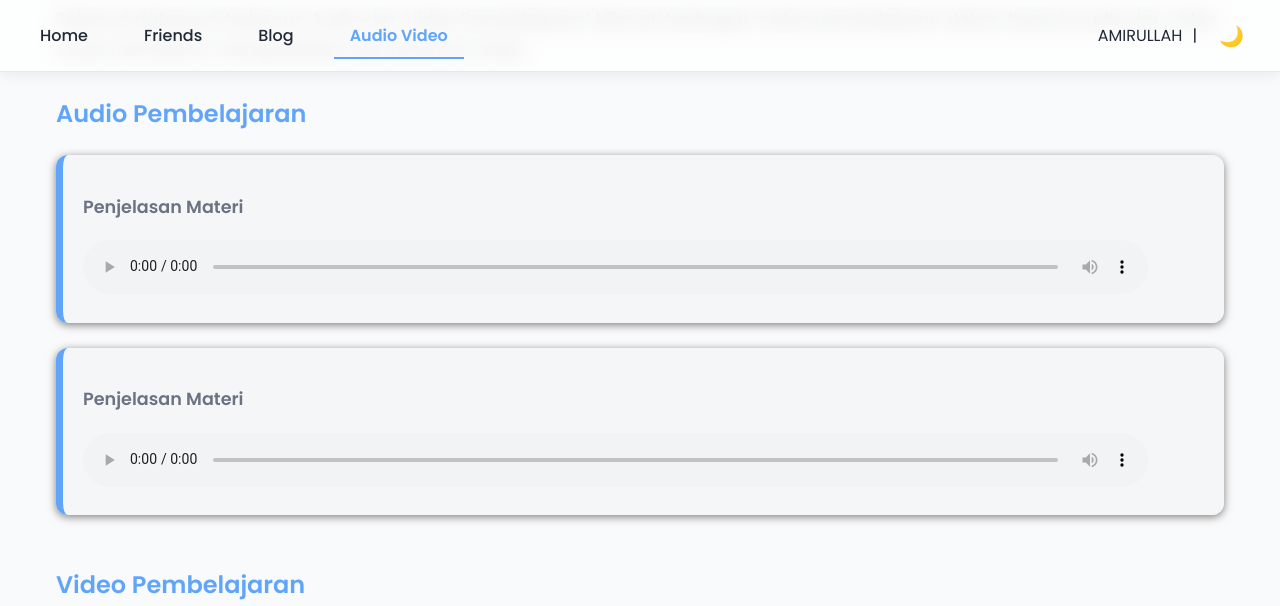
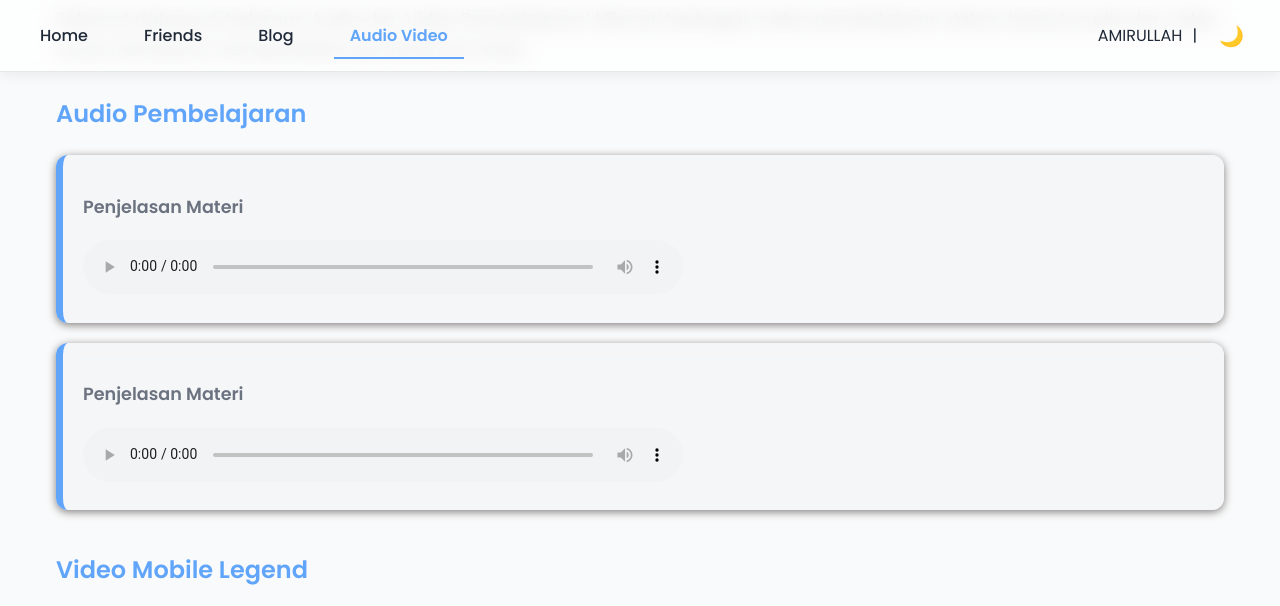
Before and after one commit to amirullah310/amirullah310.github.io, a Jekyll site: the page built from audioVideo.html, in a window 1280 px wide and 1400 px high, scrolled down 213 px. Shown: the top 606 px of the window. Built offline with Jekyll 4.4.1, drawn with Linux system fonts in a browser that asks for light colours; comment, search, counter and statistics services are not loaded; some of the changed text lies outside the part shown; grey boxes are pictures that could not be loaded.

Commit message:
update halaman audio video dan add loading

```diff
--- a/_layouts/default.html
+++ b/_layouts/default.html
@@ -1,39 +1,97 @@
 <!DOCTYPE html>
 <html lang="en">
 <head>
-    <meta charset="UTF-8">
-    <meta name="viewport" content="width=device-width, initial-scale=1.0">
+    <meta charset="UTF-8" />
+    <meta name="viewport" content="width=device-width, initial-scale=1" />
     <title>{{ page.title }}</title>
-    <link rel="stylesheet" href="https://cdnjs.cloudflare.com/ajax/libs/font-awesome/6.5.1/css/all.min.css">
-
-      <!-- AOS Library CSS -->
-    <!-- <link href="https://cdn.jsdelivr.net/npm/aos@2.3.4/dist/aos.css" rel="stylesheet"> -->
+    <link rel="stylesheet" href="https://cdnjs.cloudflare.com/ajax/libs/font-awesome/6.5.1/css/all.min.css" />
 
     <!-- CSS -->
-    <link rel="stylesheet" href="{{ site.baseurl }}/assets/css/styles.css">
+    <link rel="stylesheet" href="{{ site.baseurl }}/assets/css/styles.css" />
 
     <!-- Favicon -->
-    <link rel="icon" href="{{ site.baseurl }}/assets/images/favicon.ico">
+    <link rel="icon" href="{{ site.baseurl }}/assets/images/favicon.ico" />
 
     <!-- Javascript -->
     <script src="{{ site.baseurl }}/assets/js/scripts.js"></script>
 
     <script src="https://cdn.jsdelivr.net/npm/sweetalert2@11"></script>
 
+    <!-- plugins -->
+    {% feed_meta %}
+    {% seo %}
 
+    <style>
+      /* Loader Styles */
+      .loader {
+        position: fixed;
+        top: 0; bottom: 0; left: 0; right: 0;
+        background: white;
+        z-index: 9999;
+        display: flex;
+        justify-content: center;
+        align-items: center;
+        opacity: 1;
+        transition: opacity 0.5s ease;
+      }
 
+      .jimu-primary-loading:before,
+      .jimu-primary-loading:after {
+        position: absolute;
+        top: 0;
+        content: '';
+      }
 
+      .jimu-primary-loading:before {
+        left: -19.992px;
+      }
 
-    <!-- plugins -->
-     {% feed_meta %}
-     {% seo %}
+      .jimu-primary-loading:after {
+        left: 19.992px;
+        animation-delay: 0.32s !important;
+      }
 
+      .jimu-primary-loading:before,
+      .jimu-primary-loading:after,
+      .jimu-primary-loading {
+        background: #076fe5;
+        animation: loading-keys-app-loading 0.8s infinite ease-in-out;
+        width: 13.6px;
+        height: 32px;
+      }
+
+      .jimu-primary-loading {
+        text-indent: -9999em;
+        margin: auto;
+        position: absolute;
+        right: calc(50% - 6.8px);
+        top: calc(50% - 16px);
+        animation-delay: 0.16s !important;
+      }
+
+      @keyframes loading-keys-app-loading {
+        0%, 80%, 100% {
+          opacity: .75;
+          box-shadow: 0 0 #076fe5;
+          height: 32px;
+        }
+        40% {
+          opacity: 1;
+          box-shadow: 0 -8px #076fe5;
+          height: 40px;
+        }
+      }
+    </style>
 </head>
 
 <body>
-  {% include navigation.html %}
+  <!-- Loader -->
+<div class="loader">
+  <div class="justify-content-center jimu-primary-loading"></div>
+</div>
 
 
+  {% include navigation.html %}
 
   <div class="background-bubbles">
     <div class="bubble"></div>
@@ -50,43 +108,41 @@
 
   <div class="main-container">
     {{ content }}
+  </div>
 
-  </div>
   <!-- Tombol Scroll to Top -->
-<button id="scrollToTopBtn" class="scroll-to-top-btn" title="Kembali ke atas">
-  <i class="fa fa-arrow-up"></i>
-</button>
-
+  <button id="scrollToTopBtn" class="scroll-to-top-btn" title="Kembali ke atas">
+    <i class="fa fa-arrow-up"></i>
+  </button>
 
   {% include footer.html %}
 
+  <script>
+    // Scroll to top button
+    const scrollToTopBtn = document.getElementById("scrollToTopBtn");
+    window.onscroll = function () {
+      if (document.body.scrollTop > 20 || document.documentElement.scrollTop > 20) {
+        scrollToTopBtn.style.display = "block";
+      } else {
+        scrollToTopBtn.style.display = "none";
+      }
+    };
+    scrollToTopBtn.addEventListener("click", function () {
+      window.scrollTo({ top: 0, behavior: "smooth" });
+    });
 
-
-
+    // Loader fade out after minimal 1 second
+    window.addEventListener('load', () => {
+      const loader = document.querySelector('.loader');
+      if (loader) {
+        setTimeout(() => {
+          loader.style.opacity = '0';
+          setTimeout(() => {
+            loader.style.display = 'none';
+          }, 500); // fade out 0.5s
+        }, 1000); // minimal 1 detik tampil loading
+      }
+    });
+  </script>
 </body>
 </html>
-
-<script>
-  // Ambil tombol
-  const scrollToTopBtn = document.getElementById("scrollToTopBtn");
-
-  // Event scroll untuk memeriksa apakah halaman digulir ke bawah
-  window.onscroll = function () {
-    if (document.body.scrollTop > 20 || document.documentElement.scrollTop > 20) {
-      scrollToTopBtn.style.display = "block"; // Tampilkan tombol
-    } else {
-      scrollToTopBtn.style.display = "none"; // Sembunyikan tombol
-    }
-  };
-
-  // Saat tombol diklik, halaman akan digulirkan ke atas
-  scrollToTopBtn.addEventListener("click", function () {
-    window.scrollTo({
-      top: 0,
-      behavior: "smooth", // Efek scroll halus
-    });
-  });
-
-  // Script Tanggal dan Waktu Realtime
-
-</script>
--- a/_sass/main.scss
+++ b/_sass/main.scss
@@ -1203,6 +1203,10 @@
 .form-group textarea:focus {
   border-color: #0d6efd;
   background-color: var(--background-color);
+
+}
+.loader{
+  background-color: var(--background-color);
 }
 
 
@@ -1210,3 +1214,61 @@
 
 
 }
+
+    /* CSS efek loading dari kamu */
+    .loader {
+      position: fixed;
+      top: 0;
+      bottom: 0;
+      left: 0;
+      right: 0;
+      background: white;
+      z-index: 9999;
+    }
+
+    .jimu-primary-loading:before,
+    .jimu-primary-loading:after {
+      position: absolute;
+      top: 0;
+      content: '';
+    }
+
+    .jimu-primary-loading:before {
+      left: -19.992px;
+    }
+
+    .jimu-primary-loading:after {
+      left: 19.992px;
+      animation-delay: 0.32s !important;
+    }
+
+    .jimu-primary-loading:before,
+    .jimu-primary-loading:after,
+    .jimu-primary-loading {
+      background: #076fe5;
+      animation: loading-keys-app-loading 0.8s infinite ease-in-out;
+      width: 13.6px;
+      height: 32px;
+    }
+
+    .jimu-primary-loading {
+      text-indent: -9999em;
+      margin: auto;
+      position: absolute;
+      right: calc(50% - 6.8px);
+      top: calc(50% - 16px);
+      animation-delay: 0.16s !important;
+    }
+
+    @keyframes loading-keys-app-loading {
+      0%, 80%, 100% {
+        opacity: .75;
+        box-shadow: 0 0 #076fe5;
+        height: 32px;
+      }
+      40% {
+        opacity: 1;
+        box-shadow: 0 -8px #076fe5;
+        height: 40px;
+      }
+    }
--- a/audioVideo.html
+++ b/audioVideo.html
@@ -35,46 +35,45 @@
 
   <!-- Daftar Video -->
   <div class="media-section">
-    <h2>Video Pembelajaran</h2>
+    <h2>Video Mobile Legend</h2>
     <div class="video-grid">
       <div class="video-item tiktok-style">
-        <p><strong>Penjelasan Materi</strong></p>
+        <p><strong>Gameplay</strong></p>
         <div class="video-container">
-          <video controls autoplay muted loop playsinline>
-            <source src="https://www.w3schools.com/html/mov_bbb.mp4" type="video/mp4">
+          <video controls autoplay muted  loop playsinline>
+            <source src="assets/videos/video1.mp4" type="video/mp4">
             Browser Anda tidak mendukung pemutar video.
           </video>
         </div>
       </div>
 <div class="video-item tiktok-style">
-        <p><strong>Penjelasan Materi</strong></p>
+  <p><strong>Gameplay</strong></p>
   <div class="video-container">
-          <video controls autoplay muted loop playsinline>
-            <source src="https://interactive-examples.mdn.mozilla.net/media/cc0-videos/flower.mp4" type="video/mp4">
-            Browser Anda tidak mendukung pemutar video.
-          </video>
-        </div>
-      </div>
-    </div>
-    <div class="video-grid">
-      <div class="video-item tiktok-style">
-        <p><strong>Penjelasan Materi</strong></p>
-        <div class="video-container">
-          <video controls autoplay muted loop playsinline>
-            <source src="https://www.w3schools.com/html/mov_bbb.mp4" type="video/mp4">
+    <video controls autoplay muted  loop playsinline>
+      <source src="assets/videos/video2.mp4" type="video/mp4">
       Browser Anda tidak mendukung pemutar video.
     </video>
   </div>
 </div>
 <div class="video-item tiktok-style">
-        <p><strong>Penjelasan Materi</strong></p>
+  <p><strong>Gameplay</strong></p>
   <div class="video-container">
-          <video controls autoplay muted loop playsinline>
-            <source src="https://interactive-examples.mdn.mozilla.net/media/cc0-videos/flower.mp4" type="video/mp4">
+    <video controls autoplay muted  loop playsinline>
+      <source src="assets/videos/video3.mp4" type="video/mp4">
       Browser Anda tidak mendukung pemutar video.
     </video>
   </div>
 </div>
+<div class="video-item tiktok-style">
+  <p><strong>Gameplay</strong></p>
+  <div class="video-container">
+    <video controls autoplay muted   loop playsinline>
+      <source src="assets/videos/video4.mp4" type="video/mp4">
+      Browser Anda tidak mendukung pemutar video.
+    </video>
+  </div>
+</div>
+
     </div>
   </div>
 </div>
@@ -82,25 +81,22 @@
 <style>
 :root {
   --primary-color: #60a5fa;
-  /* --text-color: #60a5fa; */
   --bg-light: #f9f9f9;
-  --radius: 20px;
+  --radius: 16px;
   --shadow: 0 4px 20px rgba(0, 0, 0, 0.1);
 }
 
 .media-layout {
   padding: 20px 0;
-  /* max-width: 1200px; */
-  /* margin: auto; */
+
 }
 
 .page-header {
   margin-bottom: 30px;
-  text-align: left;
 }
 
 .page-header h1 {
-  font-size: 2em;
+  font-size: 2rem;
   margin-bottom: 10px;
 }
 
@@ -110,7 +106,7 @@
 }
 
 .media-section {
-  margin-bottom: 50px;
+  margin-bottom: 40px;
   padding: 0 20px;
 }
 
@@ -119,54 +115,75 @@
   color: var(--primary-color);
 }
 
-.audio-item,
-.video-item {
-  margin-bottom: 25px;
-}
-
+/* AUDIO */
 .audio-list {
   list-style: none;
   padding: 0;
-}
-audio{
-    width: 95%;
+  margin: 0;
 }
 
-.video-grid {
-  display: grid;
-  grid-template-columns: repeat(auto-fit, minmax(320px, 1fr));
-  gap: 30px;
+.audio-item {
+  margin-bottom: 20px;
+}
+
+audio {
+  width: 100%;
+  max-width: 600px;
+}
+
+
+.video-item {
+  text-align: center;
 }
 
 .video-container {
   position: relative;
-  /* width: 100%; */
-  height: 600px;
+  width: 100%;
+  aspect-ratio: 9 / 16; /* TikTok-like ratio */
   overflow: hidden;
   border-radius: var(--radius);
   box-shadow: var(--shadow);
-  background: #000;
+  background-color: #000;
 }
 
 .video-container video {
-  /* width: 100%; */
+  width: 100%;
   height: 100%;
   object-fit: cover;
   border-radius: var(--radius);
 }
-
-/* Responsif khusus mobile */
-@media (max-width: 600px) {
-  .video-container {
-    height: 500px;
+.video-grid {
+  display: grid;
+  grid-template-columns: repeat(4, 1fr); /* Desktop: 4 per baris */
+  gap: 20px;
+  padding: 0;
 }
 
-  .page-header h1 {
-    font-size: 1.5em;
+@media (max-width: 1024px) {
+  .video-grid {
+    grid-template-columns: repeat(2, 1fr); /* Tablet */
+  }
 }
 
-  .page-description {
-    font-size: 1em;
+@media (max-width: 600px) {
+  .video-grid {
+    grid-template-columns: 1fr; /* Mobile */
   }
 }
+
 </style>
+<script>
+  // Ambil semua video dalam container video
+  const videos = document.querySelectorAll('.video-container video');
+
+  videos.forEach(video => {
+    // Tambahkan event klik untuk toggle play/pause
+    video.addEventListener('click', () => {
+      if (video.paused) {
+        video.play();
+      } else {
+        video.pause();
+      }
+    });
+  });
+</script>
--- a/index.html
+++ b/index.html
@@ -175,6 +175,8 @@
   </div>
 </section>
 
+
+
 <!-- My Project Section -->
 <!-- <section class="my-project-section" data-aos="fade-up">
   <div class="container">
@@ -231,6 +233,7 @@
     </form>
   </div>
 </section>
+
 
 <!-- SweetAlert2 -->
 
```
Also changed, not shown: 13 other files. Lines whose indentation alone changed are shown as unchanged.
